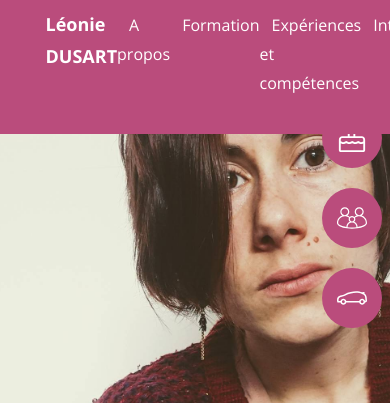
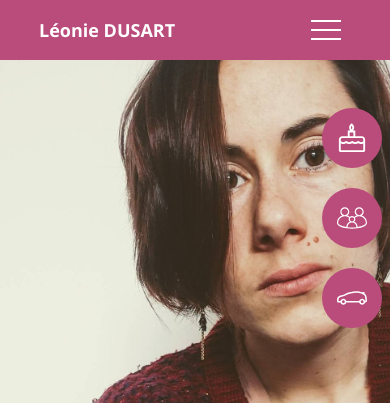
Before and after one commit to Leonie-D/CV, a website: page index.html in a window 390 px wide. Shown: the top 403 px of the page. Drawn offline with Linux system fonts and the light colour scheme.

Commit message:
responsive header

```diff
--- a/index.html
+++ b/index.html
@@ -10,7 +10,8 @@
         <div class="container">
             <p>Léonie DUSART</p>
             <nav>
-                <ul class="menu">
+                <button class="toggle-menu" aria-expanded="false" aria-controls="menu"><span class="screen-reader-text">Menu</span></button>
+                <ul class="menu" hidden>
                     <li><a href="#about">A propos</a></li>
                     <li><a href="#education">Formation</a></li>
                     <li><a href="#experiences">Expériences et compétences</a></li>
@@ -26,7 +27,6 @@
                 <h1>L<em>é</em>onie <span>DUSART<em>.</em></span></h1>
                 <pre>&lt;!-- Développeuse WEB et WEB mobile --&gt;</pre>
                 <ul class="information">
-                    <!-- ajouter logos svg -->
                     <li>
                         <svg enable-background="new 0 0 24 24" viewBox="0 0 24 24" xmlns="http://www.w3.org/2000/svg">
                             <path d="m19.781 10.597h-5.156v-4.5h-1.688c.499-.661.8-1.496.8-2.401 0-.006 0-.011 0-.017v.001c0-1.296-.613-2.513-1.6-3.177l-.419-.282-.419.282c-.987.664-1.6 1.881-1.6 3.177v.016c0 .905.3 1.74.807 2.411l-.007-.01h-1.874v4.5h-4.406c-1.501.002-2.717 1.218-2.719 2.719v8.434c.001.828.672 1.499 1.5 1.5h18c.828-.001 1.499-.672 1.5-1.5v-8.434c-.002-1.501-1.218-2.717-2.719-2.719zm-8.063-8.462c.328.407.519.959.519 1.545s-.191 1.138-.519 1.545c-.328-.407-.519-.959-.519-1.545s.191-1.138.519-1.545zm-1.593 5.462h3v3h-3zm-7.125 5.719c.001-.673.546-1.218 1.219-1.219h15.563c.673.001 1.218.546 1.219 1.219v1.48l-1.013.447c-.185.083-.401.132-.628.132s-.443-.049-.638-.136l.01.004-1.762-.777-1.762.777c-.185.083-.401.132-.628.132s-.443-.049-.638-.136l.01.004-1.762-.777-1.762.777c-.185.084-.401.132-.628.132s-.443-.049-.638-.136l.01.004-1.762-.777-1.762.777c-.185.084-.401.132-.628.132s-.443-.049-.638-.136l.01.004-1.387-.612zm18 8.434h-18v-5.48l.782.345c.363.164.787.259 1.234.259s.871-.096 1.253-.267l-.019.008 1.157-.51 1.157.51c.363.164.787.259 1.234.259s.871-.096 1.253-.267l-.019.008 1.157-.51 1.157.51c.363.164.787.259 1.234.259s.871-.096 1.253-.267l-.019.008 1.157-.51 1.157.51c.363.164.787.259 1.234.259s.871-.095 1.253-.267l-.019.008.408-.18.001 5.315z"/>
@@ -194,6 +194,7 @@
         </section>
     </main>
 
+    <script src="js/navigation.js"></script>
     <script src="js/anniversaire.js"></script>
 </body>
 </html>
--- /dev/null
+++ b/js/navigation.js
@@ -0,0 +1,22 @@
+const toggleMenu = document.querySelector('.toggle-menu');
+const menu = document.querySelector('.menu');
+const menuLink = document.querySelectorAll('.menu a[href^=\'#\']');
+
+// je ne me souviens plus quelle est la bonne pratique pour déclarer une fonction ?
+function menuManagement() {
+  const open = JSON.parse(toggleMenu.getAttribute('aria-expanded')); //JSON.parse permet de convertir la string en vrai booleen
+  toggleMenu.setAttribute('aria-expanded', !open); //!open permet de basculer entre true et false sur le aria-expanded
+  menu.hidden = !menu.hidden;
+  document.body.dataset.burger = !open;
+};
+
+
+toggleMenu.addEventListener('click', function() {
+  menuManagement();
+});
+
+for (let element of menuLink) {
+  element.addEventListener('click', function() {
+    menuManagement();
+  });
+};
--- a/scss/_global.scss
+++ b/scss/_global.scss
@@ -57,6 +57,12 @@ body {
     line-height: 1.8;
 }
 
+@media screen and (max-width: 57.999em) {
+    body[data-burger="true"] {
+        overflow: hidden;
+    }
+}
+
 header {
     color: #fff;
     background-color: $primary;
@@ -69,17 +75,34 @@ header {
     .container {
         display: flex;
         justify-content: space-between;
-        align-items: baseline;
+        align-items: center;
     }
 
     p {
         font-size: 1.8rem;
         font-weight: 700;
+        z-index: 1;
     }
 
     .menu {
         display: flex;
-        justify-content: space-between;
+        flex-direction: column;
+        justify-content: space-around;
+        align-items: center;
+        position: fixed;
+        top: 0;
+        bottom: 0;
+        left: 0;
+        right: 0;
+        background-color: $primary;
+        transition: transform .3s ease-in-out;
+        padding-top: 10rem;
+        padding-bottom: 8rem;
+        font-size: 2rem;
+
+            &[hidden] {
+                transform: translateY(-100%);
+            }
 
             a {
                 color: #fff;
@@ -111,6 +134,75 @@ header {
                     right: 1.2rem;
                 }
             }
+    }
+}
+
+.toggle-menu {
+    position: relative;
+    border: 0;
+    width: 5rem;
+    height: 4.4rem;
+    padding: 2.1rem 1rem;
+    background-color: #fff;
+    background-clip: content-box;
+    cursor: pointer;
+    transition: background-color .3s ease-in-out;
+    z-index: 1;
+}
+
+.toggle-menu::before,
+.toggle-menu::after {
+    content: '';
+    position: absolute;
+    left: 1rem;
+    right: 1rem;
+    height: .2rem;
+    background-color: #fff;
+    transition: transform .3s ease-in-out;
+}
+
+.toggle-menu::before {
+    top: 1.2rem;
+}
+
+.toggle-menu::after {
+    bottom: 1.2rem;
+}
+
+.toggle-menu[aria-expanded="true"] {
+    background-color: rgba(250, 250, 250, 0);
+}
+
+.toggle-menu[aria-expanded="true"]::before {
+    transform: translateY(.9rem);
+}
+
+.toggle-menu[aria-expanded="true"]::after{
+    transform: translateY(-.9rem);
+}
+
+@media screen and (min-width: 58em) {
+    header {
+        .container {
+            align-items: baseline;
+        }
+
+        .menu {
+            position: static;
+            flex-direction: row;
+            justify-content: space-between;
+            font-size: 1.6rem;
+            padding-top: 0;
+            padding-bottom: 0;
+        }
+
+        .menu[hidden] {
+            transform: translateY(0);
+        }
+    }
+
+    .toggle-menu {
+        display: none;
     }
 }
 
```
Also changed, not shown: css/style.css, 1 other file.
